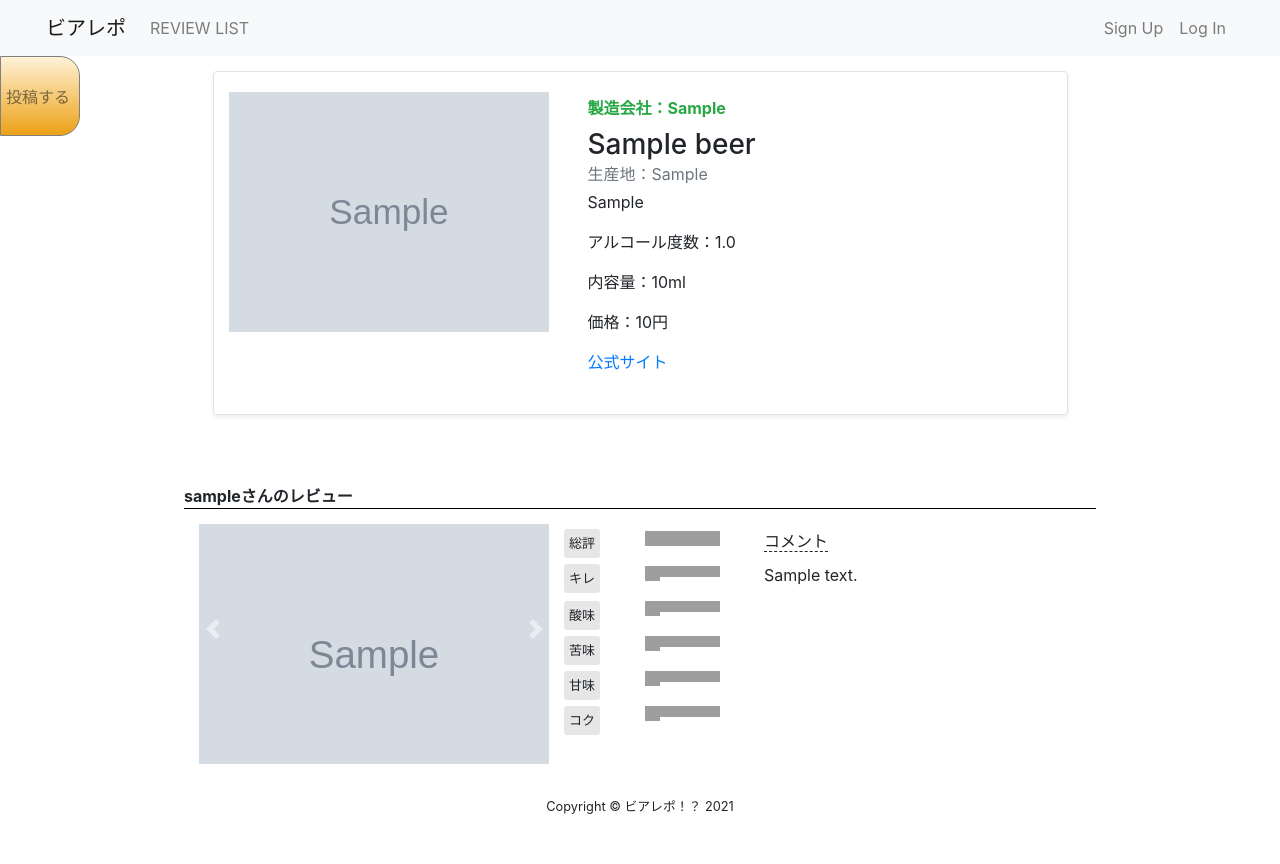
After one commit to matsu1005/beer_app, a Django app: page /beer_detail/1/ in a window 1280 px wide. The commit adds this page. Run offline with Django 3.2, Linux system fonts and the light colour scheme; tables that the repository leaves empty hold one stand-in row (values such as "Sample post"); grey boxes marked "Sample" are stand-in pictures; some libraries are stand-ins or nearby versions; grey boxes are pictures that could not be loaded.

Commit message:
beer詳細ページの実装

```diff
--- a/beer/models.py
+++ b/beer/models.py
@@ -44,7 +44,7 @@ class ReviewManager(models.Manager):
 
     def beer_score(self):
         score = self.get_queryset().aggregate(Avg('score'))
-        score = score['score__avg']
+        score = round(score['score__avg'], 1)
         return score
 
     def rate(self):
@@ -53,7 +53,6 @@ class ReviewManager(models.Manager):
         return rate
 
     def random(self):
-        print(self.get_queryset().order_by('?')[:1], self.get_queryset())
         random_review = self.get_queryset().order_by('?').first()
         return random_review
 
--- a/beer/templates/base.html
+++ b/beer/templates/base.html
@@ -13,7 +13,7 @@
     <!-- Bootstrap core CSS -->
 	<link rel="stylesheet" href="https://stackpath.bootstrapcdn.com/bootstrap/4.2.1/css/bootstrap.min.css" integrity="sha384-GJzZqFGwb1QTTN6wy59ffF1BuGJpLSa9DkKMp0DgiMDm4iYMj70gZWKYbI706tWS" crossorigin="anonymous">
 
-    <!-- My style -->
+	<!-- My style -->
     <link rel="stylesheet" type="text/css" href="{% static 'css/mystyle.css' %}">
     {% block head %}{% endblock %}
   </head>
@@ -93,6 +93,10 @@
 		</footer>
 
 	</div>
+    <!-- Optional JavaScript -->
+    <!-- jQuery first, then Popper.js, then Bootstrap JS -->
+    <script src="https://code.jquery.com/jquery-3.3.1.slim.min.js" integrity="sha384-q8i/X+965DzO0rT7abK41JStQIAqVgRVzpbzo5smXKp4YfRvH+8abtTE1Pi6jizo" crossorigin="anonymous"></script>
+    <script src="https://cdnjs.cloudflare.com/ajax/libs/popper.js/1.14.7/umd/popper.min.js" integrity="sha384-UO2eT0CpHqdSJQ6hJty5KVphtPhzWj9WO1clHTMGa3JDZwrnQq4sF86dIHNDz0W1" crossorigin="anonymous"></script>
+    <script src="https://stackpath.bootstrapcdn.com/bootstrap/4.3.1/js/bootstrap.min.js" integrity="sha384-JjSmVgyd0p3pXB1rRibZUAYoIIy6OrQ6VrjIEaFf/nJGzIxFDsf4x0xIM+B07jRM" crossorigin="anonymous"></script>
 </body>
-<script src="https://cdn.jsdelivr.net/npm/vue@2/dist/vue.js"></script>
 </html>
--- /dev/null
+++ b/beer/templates/beer_detail.html
@@ -0,0 +1,128 @@
+{% extends 'base.html' %}
+{% load static %}
+
+{% block contents %}
+<div class="container">
+    <div class="" >
+        <div class="row">
+            <div class="col-9" style="margin: 15px auto;">
+                <div class="row g-0 border rounded overflow-hidden flex-md-row mb-4 shadow-sm h-md-250 position-relative">
+                    <div class="col-auto d-none d-lg-block" style="width:350px; margin-top: 20px;">
+                        {% if object.review_set.all %}
+                        <img src="{{ object.review_set.random.image1.url }}" class="d-block w-100">
+                        {% else %}
+                        <p>no image</p>
+                        {% endif %}
+                    </div>
+                    <div class="col p-4 d-flex flex-column position-static">
+                        <strong class="d-inline-block mb-2 text-success">製造会社：{{object.maker}}</strong>
+                        <h3 class="mb-0">{{object.beer_name}}</h3>
+                        <div class="mb-1 text-muted">生産地：{{object.origin_place}}</div>
+                        <p class="mb-3">{{object.features}}</p>
+                    <div class="mb-3">アルコール度数：{{object.alcohol_degree}}</div>
+                    <div class="mb-3">内容量：{{object.capacity}}ml</div>
+                    <div class="mb-3">価格：{{object.price}}円</div>
+                    <div class="mb-3"><a href="{{object.url}}">公式サイト</a></div>
+                    </div>
+                </div>
+            </div>
+
+        {% for review in object.review_set.all %}
+        <div class="row" style="width:80%; margin: 30px auto 0;">
+            <p style="width: 100%; margin: 0; border-bottom: solid 1px black;"><strong>{{review.user}}さんのレビュー</strong></p>
+            <div id="carouselsample-{{review.id}}" class="carousel slide" data-bs-ride="carousel" style="max-height:240px;">
+                <div class="carousel-inner" style="width: 350px; margin: 15px; max-height: 240px;">
+                    {% if review.image2 %}
+                    <div class="carousel-item active">
+                        <img src="{{ review.image1.url }}" class="d-block w-100" alt="{{ review.image1.url }}">
+                    </div>
+                    <div class="carousel-item">
+                        <img src="{{ review.image2.url }}" class="d-block w-100" alt="{{ review.image2.url }}">
+                    </div>
+                    <div class="carousel-item">
+                        <img src="{{ review.image2.url }}" class="d-block w-100" alt="{{ review.image2.url }}">
+                    </div>
+                    {% elif review.iamge3 %}
+                    <div class="carousel-item active">
+                        <img src="{{ review.image1.url }}" class="d-block w-100" alt="{{ review.image1.url }}">
+                    </div>
+                    <div class="carousel-item">
+                        <img src="{{ review.image2.url }}" class="d-block w-100" alt="{{ review.image2.url }}">
+                    </div>
+                    {% else %}
+                    <div class="carousel-item active">
+                        <img src="{{ review.image1.url }}" class="d-block w-100" alt="{{ review.image1.url }}">
+                    </div>
+                    {% endif %}
+                </div>
+                <a class="carousel-control-prev" href="#carouselsample-{{review.id}}" role="button" data-slide="prev">
+                    <span class="carousel-control-prev-icon" aria-hidden="true"></span>
+                    <span class="sr-only">Previous</span>
+                </a>
+                <a class="carousel-control-next" href="#carouselsample-{{review.id}}" role="button" data-slide="next">
+                    <span class="carousel-control-next-icon" aria-hidden="true"></span>
+                    <span class="sr-only">Next</span>
+                </a>
+            </div>
+            <div style="width: 200px; padding-top: 15px;">
+                <div class="rate-box rate-row">
+                    <p class="title-box">総評</p>
+                    <div class="star-box">
+                        <div class="star-ratings-sprite">
+                            <span style="width:calc({{ review.score }} / 5 * 100%)" class="star-ratings-sprite-rating"></span>
+                        </div>
+                    </div>
+                </div>
+                <div class="rate-box rate-row">
+                    <p class="title-box">キレ</p>
+                    <div class="star-box">
+                        <div class="star-ratings-sprite">
+                            <span style="width:calc({{ review.taste_kire }} / 5 * 100%)" class="star-ratings-sprite-rating"></span>
+                        </div>
+                    </div>
+                </div>
+                <div class="rate-box rate-row">
+                    <div class="star-box">
+                        <p class="title-box">酸味</p>
+                        <div class="star-ratings-sprite">
+                            <span style="width:calc({{ review.taste_sannmi }} / 5 * 100%)" class="star-ratings-sprite-rating"></span>
+                        </div>
+                    </div>
+                </div>
+                <div class="rate-box rate-row">
+                    <div class="star-box">
+                        <p class="title-box">苦味</p>
+                        <div class="star-ratings-sprite">
+                            <span style="width:calc({{ review.taste_nigami }} / 5 * 100%)" class="star-ratings-sprite-rating"></span>
+                        </div>
+                    </div>
+                </div>
+                <div class="rate-box rate-row">
+                    <div class="star-box">
+                        <p class="title-box">甘味</p>
+                        <div class="star-ratings-sprite">
+                            <span style="width:calc({{ review.taste_amami }} / 5 * 100%)" class="star-ratings-sprite-rating"></span>
+                        </div>
+                    </div>
+                </div>
+                <div class="rate-box rate-row">
+                    <div class="star-box">
+                        <p class="title-box">コク</p>
+                        <div class="star-ratings-sprite">
+                            <span style="width:calc({{ review.taste_koku }} / 5 * 100%)" class="star-ratings-sprite-rating"></span>
+                        </div>
+                    </div>
+                </div>
+            </div>
+            <div style="float: right; max-width: 300px; margin-top: 20px;">
+                <div style="width: 100%;">
+                    <p style="display: inline; border-bottom: dashed 1px;">コメント</p>
+                </div>
+                <p style="margin-top: 10px;">{{review.content}}</p>
+            </div>
+        </div>
+        {% endfor %}
+
+    </div>
+</div>
+{% endblock %}
--- a/beer/templates/review_create.html
+++ b/beer/templates/review_create.html
@@ -5,7 +5,7 @@
 {% block contents %}
 <div class="container">
     <div class="row">
-        <div class="form-box" style="width:70%; margin: 20px auto;">
+        <div class="form-box" style="width:60%; margin: 20px auto;">
             <form method="POST" enctype='multipart/form-data'>
                 {% csrf_token %}
                 <table class="table">
@@ -23,9 +23,9 @@
                                     <input id="{{field.name}}3" type="radio" name="{{field.name}}" value="3" />
                                     <label for="{{field.name}}3"><span class="text">普通</span>★</label>
                                     <input id="{{field.name}}4" type="radio" name="{{field.name}}" value="2" />
-                                    <label for="{{field.name}}4"><span class="text">まあまあ</span>★</label>
+                                    <label for="{{field.name}}4"><span class="text">ん〜</span>★</label>
                                     <input id="{{field.name}}5" type="radio" name="{{field.name}}" value="1" />
-                                    <label for="{{field.name}}5"><span class="text">ん〜</span>★</label>
+                                    <label for="{{field.name}}5"><span class="text">苦手</span>★</label>
                                 </div>
                             </td>
                         </tr>
--- a/beer/urls.py
+++ b/beer/urls.py
@@ -5,5 +5,6 @@ from . import views
 app_name = 'beer'
 urlpatterns = [
   path('', views.IndexView.as_view(), name="index"),
-  path('review_create', views.ReviewCreateView.as_view(), name="review_create")
+  path('review_create', views.ReviewCreateView.as_view(), name="review_create"),
+  path('beer_detail/<int:pk>/', views.DetailView.as_view(), name="beer_detail")
 ]
--- a/beer/views.py
+++ b/beer/views.py
@@ -36,3 +36,8 @@ class ReviewCreateView(LoginRequiredMixin, generic.CreateView):
 	def form_invalid(self, form):
 		messages.error(self.request, 'レビューの投稿に失敗しました。')
 		return super().form_invalid(form)
+
+
+class DetailView(generic.DetailView):
+	model = Beer
+	template_name = 'beer_detail.html'
--- a/static/css/mystyle.css
+++ b/static/css/mystyle.css
@@ -60,6 +60,10 @@ body {
 .card img {
     border-top-right-radius: 20px;
     border-top-left-radius: 20px;
+}
+.card-body a {
+    color: rgb(0, 0, 0);
+    text-decoration: none;
 }
 
 .card-text {
@@ -142,8 +146,9 @@ body {
 }
 
 .review-content {
-    height: 100%;
+    height: 50px;
     display: inline-block;
+
 }
 
 .botton-box {
@@ -186,7 +191,7 @@ body {
     padding: 10px 10px 0;
     color: gray;
     cursor: pointer;
-    font-size: 50px;
+    font-size: 25px;
 }
 .evaluation label .text{
     position: absolute;
@@ -202,3 +207,8 @@ body {
 .evaluation input[type='radio']:checked ~ label{
     color: #ffcc00;
 }
+
+.rate-row {
+    float: left;
+     margin: 5px 0;
+}
```
Also changed, not shown: beer/templates/index.html (+9 -28 lines).
